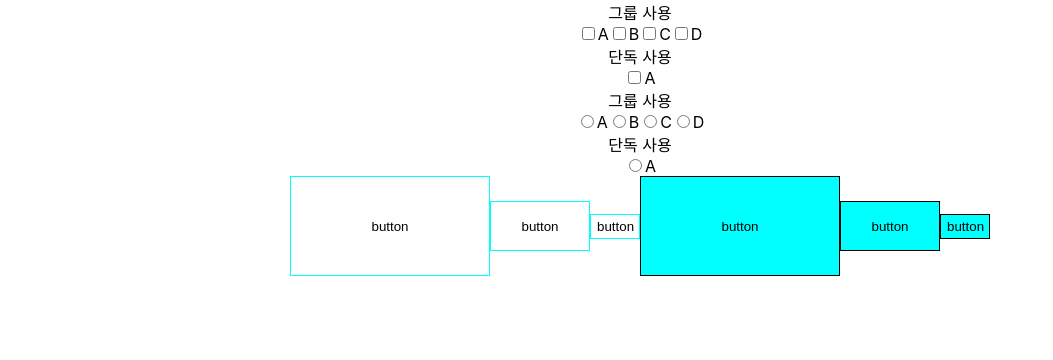
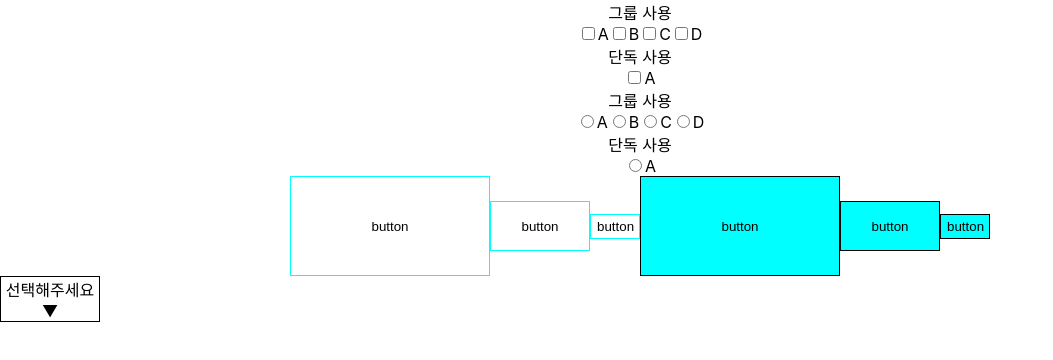
Before and after one commit to assash17/common-component, a React (Create React App) app: page / in a window 1280 px wide. Shown: the top 360 px of the page, without its empty margins (0-1053 px from the left). Built offline with nearby package versions, Linux system fonts and the light colour scheme.

Commit message:
[feat] select 컴포넌트 최소 구현

```diff
--- a/src/App.tsx
+++ b/src/App.tsx
@@ -1,9 +1,13 @@
+import { useState } from "react";
 import "./App.css";
 import { Button } from "./components/Button";
+import { Option, Select } from "./components/Select";
 import { CheckBoxExample } from "./example/CheckBoxExample";
 import { RadioExample } from "./example/RadioExample";
 
 function App() {
+  const [selectedValue, setSelectedValue] = useState("");
+
   return (
     <div className="App">
       <CheckBoxExample></CheckBoxExample>
@@ -22,6 +26,17 @@ function App() {
       <Button type="primary" size="small">
         button
       </Button>
+
+      <Select
+        value={selectedValue}
+        onChange={(newValue: string) => {
+          setSelectedValue(newValue);
+        }}
+      >
+        {["서울", "대전", "대구", "부산"].map((city: string) => {
+          return <Option value={city}>{city}</Option>;
+        })}
+      </Select>
     </div>
   );
 }
--- /dev/null
+++ b/src/components/Select/Option.tsx
@@ -0,0 +1,15 @@
+import { PropsWithChildren } from "react";
+import styled from "styled-components";
+
+export const Option = ({
+  value,
+  children,
+}: PropsWithChildren<{ value: string }>) => {
+  return <Box data-value={value}>{children}</Box>;
+};
+
+const Box = styled.div`
+  &:hover {
+    background-color: red;
+  }
+`;
--- /dev/null
+++ b/src/components/Select/Select.tsx
@@ -0,0 +1,49 @@
+import { PropsWithChildren, useState } from "react";
+import styled from "styled-components";
+
+interface Props {
+  value: string;
+  onChange: (newValue: string) => void;
+}
+
+export const Select = ({
+  value,
+  onChange,
+  children,
+}: PropsWithChildren<Props>) => {
+  const [isOpen, setIsOpen] = useState(false);
+  return (
+    <div style={{ width: "100px" }}>
+      <Title
+        onClick={() => {
+          setIsOpen(!isOpen);
+        }}
+      >
+        {value || "선택해주세요"}
+        <span>{isOpen ? "▲" : "▼"}</span>
+      </Title>
+      {isOpen && (
+        <OptionBox
+          onClick={(e: React.MouseEvent<HTMLDivElement, MouseEvent>) => {
+            const clickedValue = (e.target as HTMLDivElement).dataset.value;
+
+            if (clickedValue !== undefined && clickedValue !== value) {
+              onChange(clickedValue);
+            }
+            setIsOpen(false);
+          }}
+        >
+          {children}
+        </OptionBox>
+      )}
+    </div>
+  );
+};
+
+const Title = styled.div`
+  border: 1px solid black;
+`;
+
+const OptionBox = styled.div`
+  border: 1px solid black;
+`;
--- /dev/null
+++ b/src/components/Select/index.tsx
@@ -0,0 +1,2 @@
+export * from "./Option";
+export * from "./Select";
```
